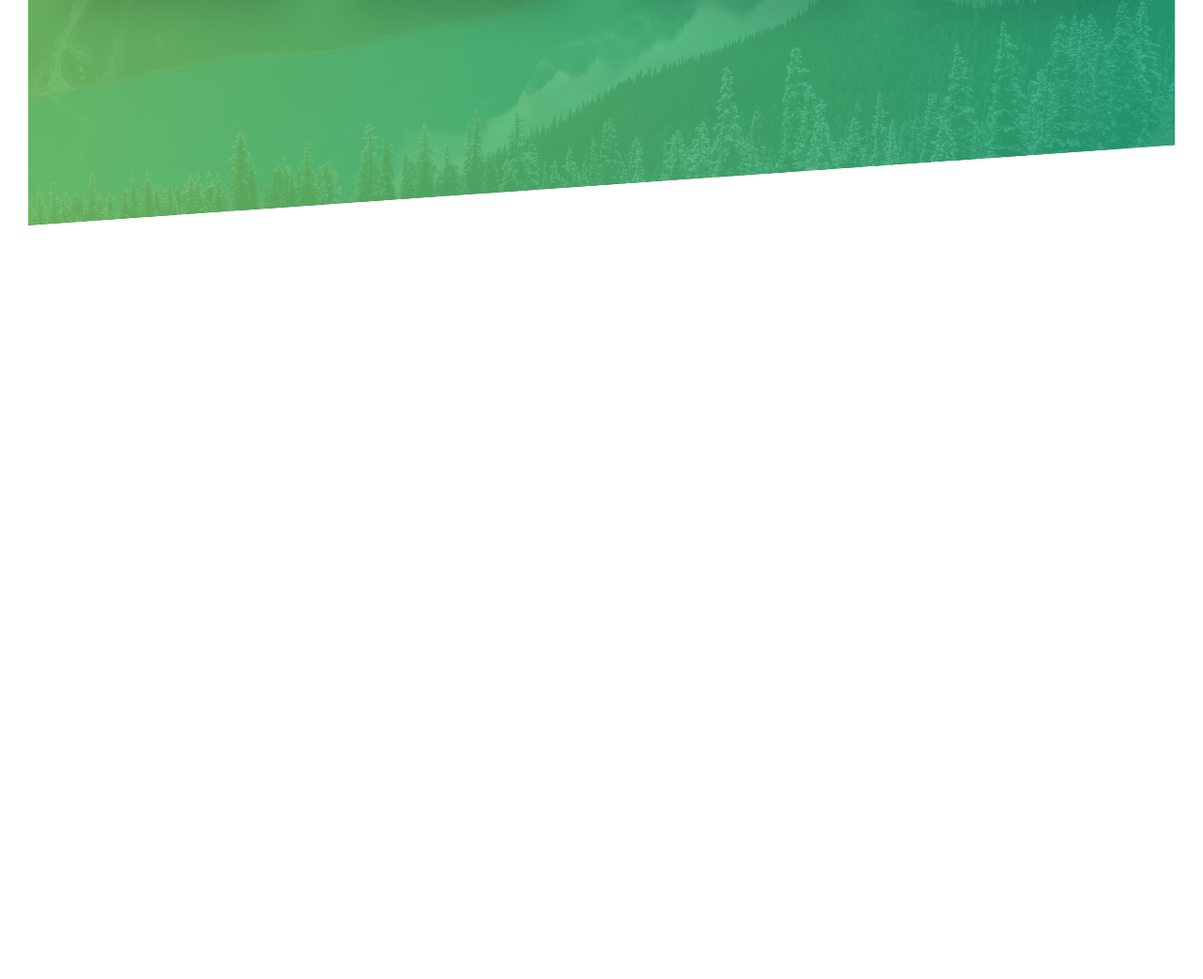
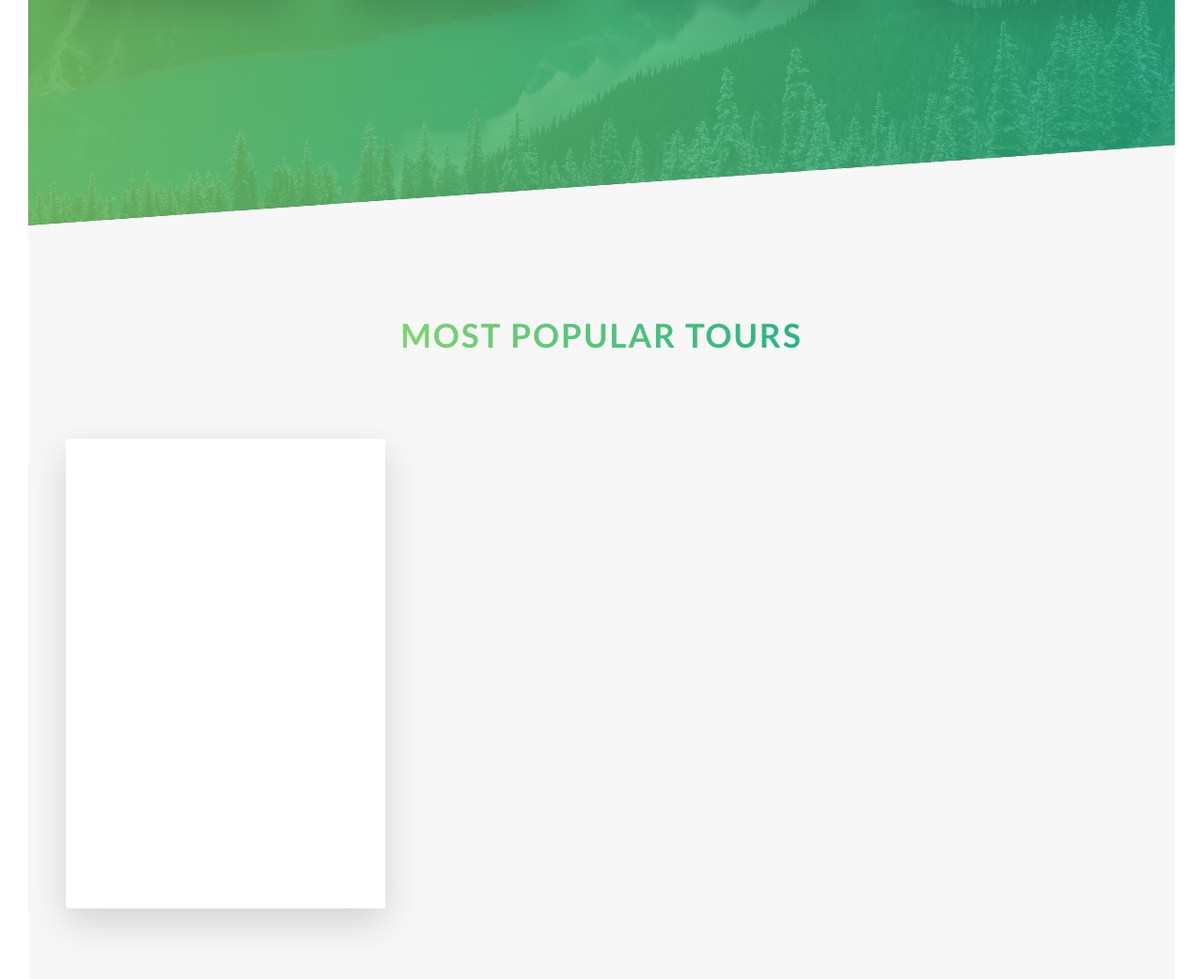
Before and after one commit to Quiatus/CSS_SASS, a plain HTML site: page 01_Prj_Nat/index.html in a window 1280 px wide. Shown: the part 2058-3100 px from the top of the page at 94% size. Before the commit the page ends 2298 px from the top, so only its background shows below. Drawn offline with Linux system fonts and the light colour scheme.

Commit message:
add cards

```diff
--- a/01_Prj_Nat/index.html
+++ b/01_Prj_Nat/index.html
@@ -91,6 +91,39 @@
                     </div>
                 </div>
             </section>
+
+            <section class="section-tours">
+                <div class="u-center-text u-margin-bottom-big">
+                    <h2 class="heading-secondary">
+                        Most popular tours
+                    </h2>
+               </div>
+
+               <div class="row">
+                    <div class="col-1-3">
+                        <div class="card">
+                            <div class="card__side card__side--front">
+
+                            </div>
+                            <div class="card__side card__side--back card__side--back-1">
+
+                            </div>
+                        </div>
+                    </div>
+
+                    <div class="col-1-3">
+                        <div class="card">
+
+                        </div>
+                    </div>
+                    <div class="col-1-3">
+                        <div class="card">
+
+                        </div>
+                    </div>
+
+                </div>
+            </section>
         </main>
 
         <!-- <section class="grid-test">
--- a/01_Prj_Nat/sass/abstracts/_variables.scss
+++ b/01_Prj_Nat/sass/abstracts/_variables.scss
@@ -1,6 +1,13 @@
 $color-lightgreen: #7ed56f;
 $color-mediumgreen: #55c57a;
 $color-darkgreen: #28b485;
+
+$color-lightorange: #ffbb00;
+$color-darkorange: #ff7730;
+
+$color-lightblue: #2998ff;
+$color-darkblue: #5643fa;
+
 $color-maintext: #777;
 $color-whitetext: #FFF;
 $color-black: #000;
--- a/01_Prj_Nat/sass/components/_button.scss
+++ b/01_Prj_Nat/sass/components/_button.scss
@@ -62,7 +62,7 @@
         display: inline-block;
         text-decoration: none;
         border-bottom: 1px solid $color-lightgreen;
-        padding: 3px;
+        padding: 3px 6px;
         transition: all .2s;
     }
 
--- /dev/null
+++ b/01_Prj_Nat/sass/components/_card.scss
@@ -0,0 +1,38 @@
+.card {
+    perspective: 150rem;
+    position: relative;
+    height: 50rem;
+
+    &__side {
+        height: 50rem;
+        transition: all .8s ease-in-out;
+
+        position: absolute;
+        top: 0;
+        left: 0;
+        width: 100%;
+        backface-visibility: hidden;
+        border-radius: 3px;
+        box-shadow: 0 1.5rem 4rem rgba($color-black, .15);
+
+        &--front {
+            background-color: $color-whitetext;
+        }
+
+        &--back {
+            transform: rotateY(180deg);
+
+            &-1 {
+                background-image: linear-gradient(to right bottom, $color-lightorange, $color-darkorange);
+            }
+        }
+    }
+
+    &:hover &__side--front {
+        transform: rotateY(180deg);
+    }
+
+    &:hover &__side--back {
+        transform: rotateY(0);
+    }
+}
--- a/01_Prj_Nat/sass/main.scss
+++ b/01_Prj_Nat/sass/main.scss
@@ -12,6 +12,7 @@
 @import "components/button";
 @import "components/composition";
 @import "components/feature-box";
+@import "components/card";
 
 @import "layout/header";
 @import "layout/grid";
--- a/01_Prj_Nat/sass/pages/_home.scss
+++ b/01_Prj_Nat/sass/pages/_home.scss
@@ -17,3 +17,9 @@
         transform: skewY(4deg);
     }
 }
+
+.section-tours {
+    background-color: $color-verylightgray;
+    padding: 25rem 0;
+    margin-top: -15vh;
+}
```
Also changed, not shown: 01_Prj_Nat/css/style.css, 1 other file.
